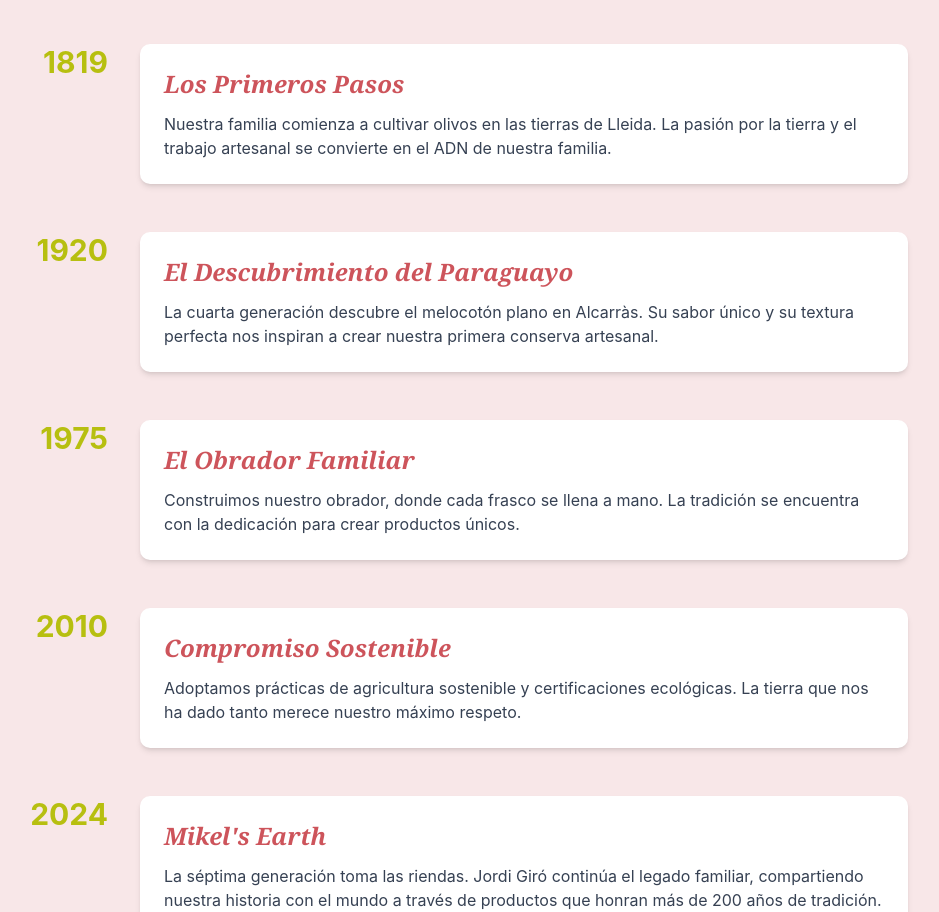
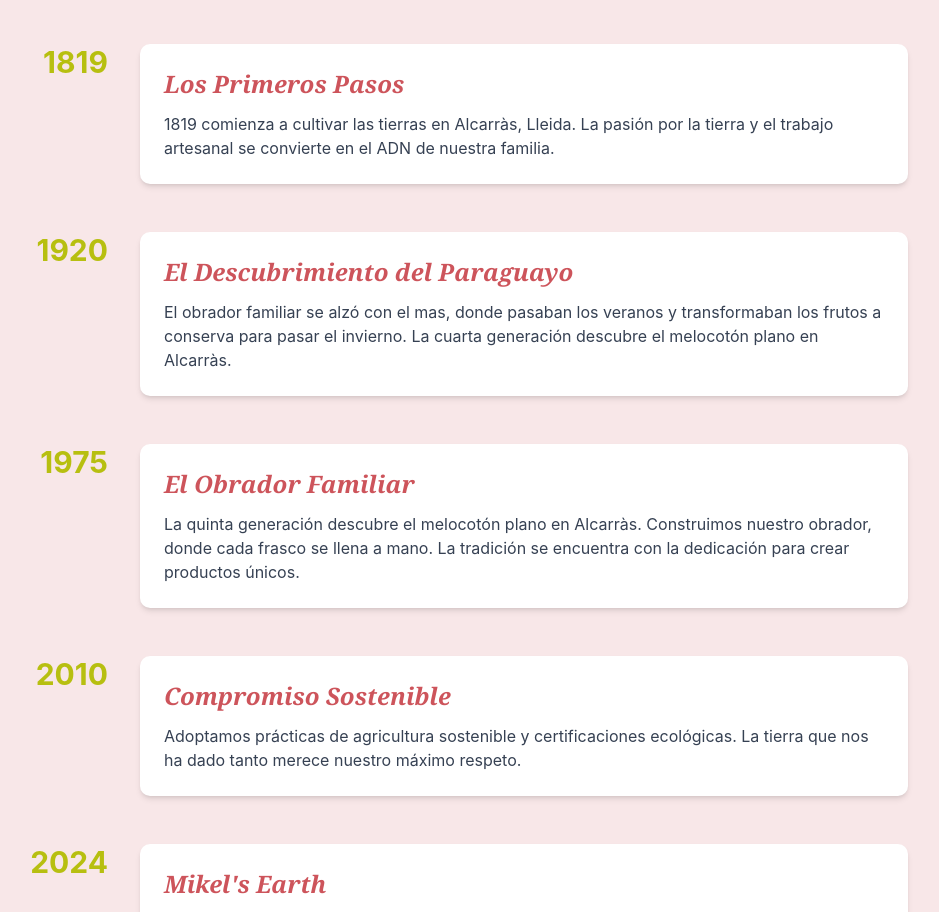
Before and after one commit to bigman1973/mikels-earth-frontend, a React (Vite) app: page /la-familia in a window 1280 px wide. Shown: the part 1352-2264 px from the top of the page, without its empty margins (180-1119 px from the left). Built offline with nearby package versions, Linux system fonts and the light colour scheme.

Commit message:
feat: Actualizar textos del timeline en La Familia con detalles específicos

```diff
--- a/src/pages/LaFamilia.jsx
+++ b/src/pages/LaFamilia.jsx
@@ -75,17 +75,17 @@
               {
                 year: "1819",
                 title: "Los Primeros Pasos",
-                text: "Nuestra familia comienza a cultivar olivos en las tierras de Lleida. La pasión por la tierra y el trabajo artesanal se convierte en el ADN de nuestra familia."
+                text: "1819 comienza a cultivar las tierras en Alcarr\u00e0s, Lleida. La pasi\u00f3n por la tierra y el trabajo artesanal se convierte en el ADN de nuestra familia."
               },
               {
                 year: "1920",
                 title: "El Descubrimiento del Paraguayo",
-                text: "La cuarta generación descubre el melocotón plano en Alcarràs. Su sabor único y su textura perfecta nos inspiran a crear nuestra primera conserva artesanal."
+                text: "El obrador familiar se alz\u00f3 con el mas, donde pasaban los veranos y transformaban los frutos a conserva para pasar el invierno. La cuarta generaci\u00f3n descubre el melocot\u00f3n plano en Alcarr\u00e0s."
               },
               {
                 year: "1975",
                 title: "El Obrador Familiar",
-                text: "Construimos nuestro obrador, donde cada frasco se llena a mano. La tradición se encuentra con la dedicación para crear productos únicos."
+                text: "La quinta generaci\u00f3n descubre el melocot\u00f3n plano en Alcarr\u00e0s. Construimos nuestro obrador, donde cada frasco se llena a mano. La tradici\u00f3n se encuentra con la dedicaci\u00f3n para crear productos \u00fanicos."
               },
               {
                 year: "2010",
```
